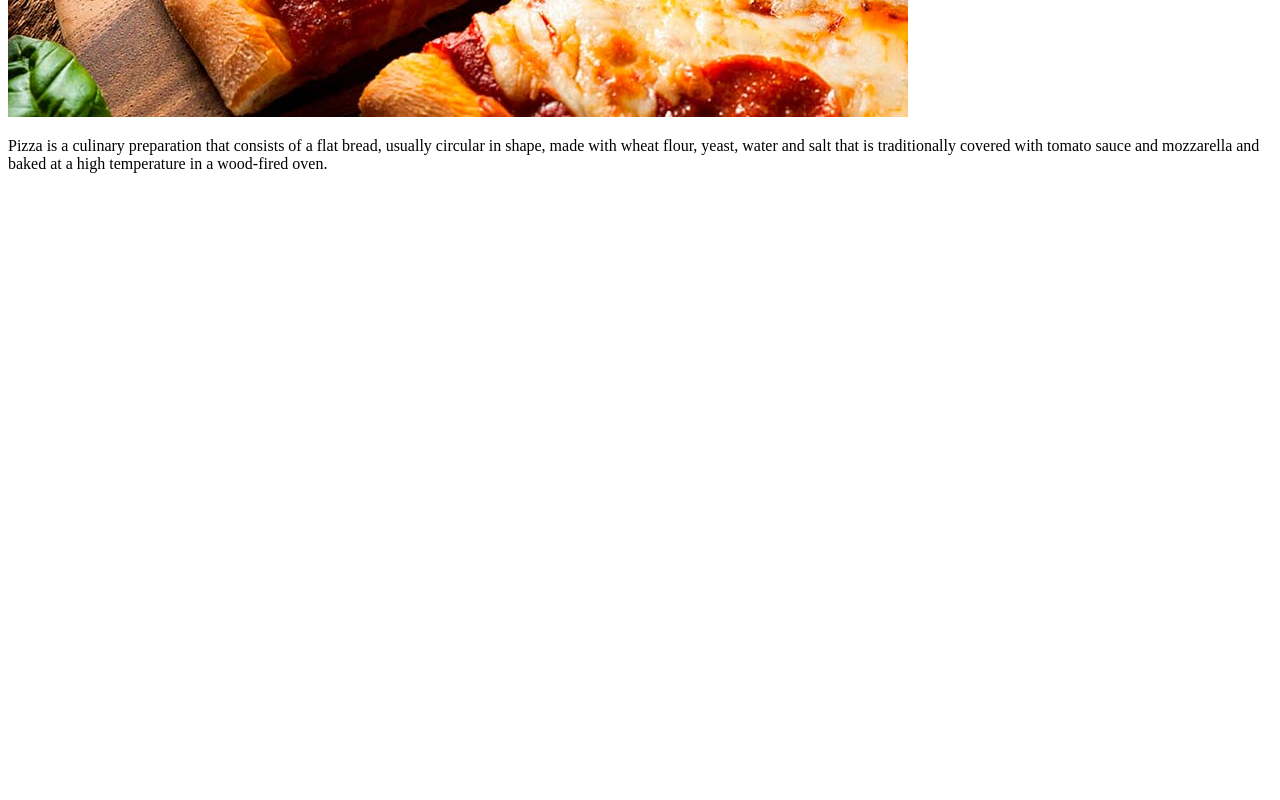
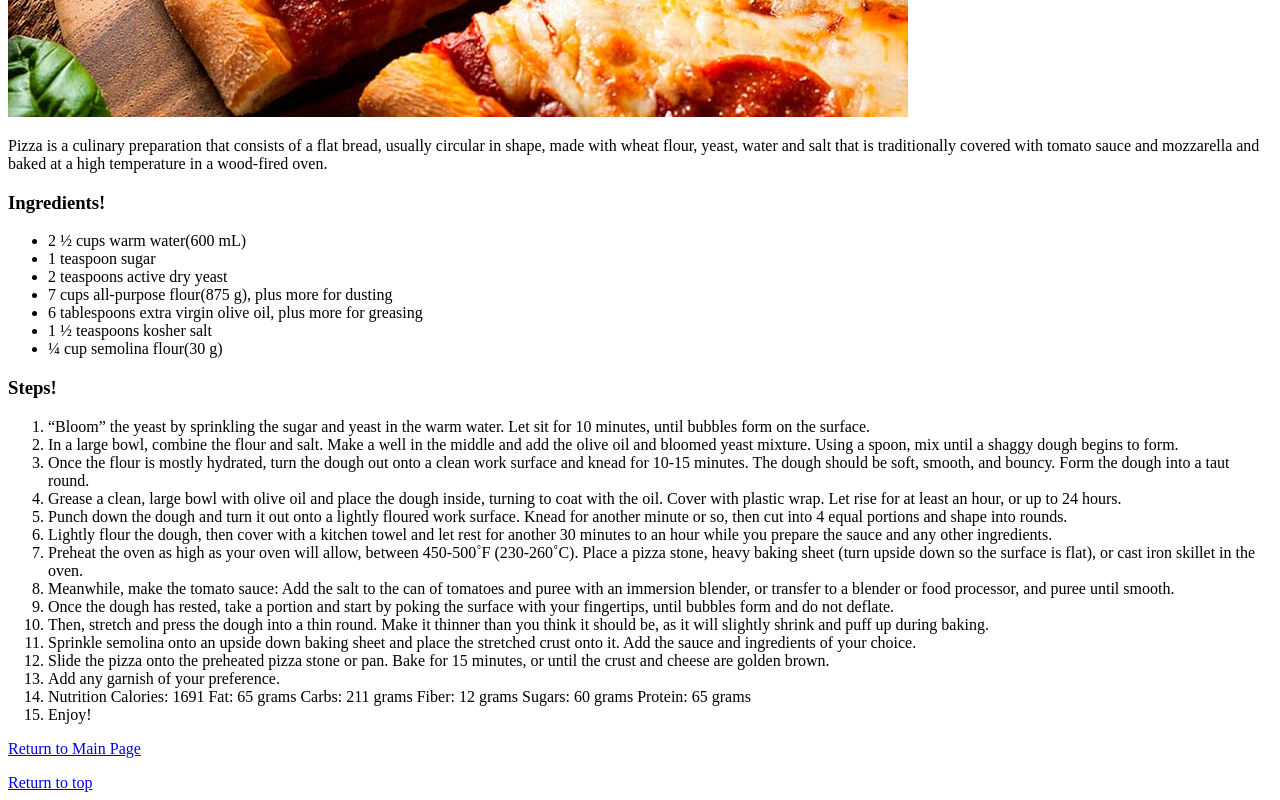
Before and after one commit to TheDarkWolfJG/odin-recipes, a plain HTML site: page recipes/pizza.html in a window 1280 px wide. Shown: the part 522-1322 px from the top of the page. Before the commit the page ends 800 px from the top, so only its background shows below. Drawn offline with Linux system fonts and the light colour scheme.

Commit message:
Pagina terminada, muy buena practica de The Odin Project

```diff
--- a/recipes/pizza.html
+++ b/recipes/pizza.html
@@ -14,5 +14,45 @@
 
     <!--Deinicion del plato-->
     <p>Pizza is a culinary preparation that consists of a flat bread, usually circular in shape, made with wheat flour, yeast, water and salt that is traditionally covered with tomato sauce and mozzarella and baked at a high temperature in a wood-fired oven.</p>
+
+    <!--Ingredientes-->
+
+    <h3>Ingredients!</h3>
+
+    <ul>
+        <li>2 ½ cups warm water(600 mL)</li>
+        <li>1 teaspoon sugar</li>
+        <li>2 teaspoons active dry yeast</li>
+        <li>7 cups all-purpose flour(875 g), plus more for dusting</li>
+        <li>6 tablespoons extra virgin olive oil, plus more for greasing</li>
+        <li>1 ½ teaspoons kosher salt</li>
+        <li>¼ cup semolina flour(30 g)</li>
+    </ul>
+
+    <!--Pasos-->
+    <h3>Steps!</h3>
+
+    <ol>
+        <li>“Bloom” the yeast by sprinkling the sugar and yeast in the warm water. Let sit for 10 minutes, until bubbles form on the surface.</li>
+        <li>In a large bowl, combine the flour and salt. Make a well in the middle and add the olive oil and bloomed yeast mixture. Using a spoon, mix until a shaggy dough begins to form.</li>
+        <li>Once the flour is mostly hydrated, turn the dough out onto a clean work surface and knead for 10-15 minutes. The dough should be soft, smooth, and bouncy. Form the dough into a taut round.</li>
+        <li>Grease a clean, large bowl with olive oil and place the dough inside, turning to coat with the oil. Cover with plastic wrap. Let rise for at least an hour, or up to 24 hours.</li>
+        <li>Punch down the dough and turn it out onto a lightly floured work surface. Knead for another minute or so, then cut into 4 equal portions and shape into rounds.</li>
+        <li>Lightly flour the dough, then cover with a kitchen towel and let rest for another 30 minutes to an hour while you prepare the sauce and any other ingredients.</li>
+        <li>Preheat the oven as high as your oven will allow, between 450-500˚F (230-260˚C). Place a pizza stone, heavy baking sheet (turn upside down so the surface is flat), or cast iron skillet in the oven.</li>
+        <li>Meanwhile, make the tomato sauce: Add the salt to the can of tomatoes and puree with an immersion blender, or transfer to a blender or food processor, and puree until smooth.</li>
+        <li>Once the dough has rested, take a portion and start by poking the surface with your fingertips, until bubbles form and do not deflate.</li>
+        <li>Then, stretch and press the dough into a thin round. Make it thinner than you think it should be, as it will slightly shrink and puff up during baking.</li>
+        <li>Sprinkle semolina onto an upside down baking sheet and place the stretched crust onto it. Add the sauce and ingredients of your choice.</li>
+        <li>Slide the pizza onto the preheated pizza stone or pan. Bake for 15 minutes, or until the crust and cheese are golden brown.</li>
+        <li>Add any garnish of your preference.</li>
+        <li>Nutrition Calories: 1691 Fat: 65 grams Carbs: 211 grams Fiber: 12 grams Sugars: 60 grams Protein: 65 grams</li>
+        <li>Enjoy!</li>
+     </ol>
+
+    <!--Links para regresar a la pagina principal y hacia arriba-->
+    <a href="../index.html">Return to Main Page</a>
+    <p></p>
+    <a href="../recipes/pizza.html">Return to top</a>
 </body>
 </html>
```
Also changed, not shown: index.html (+1 -1 lines), recipes/baked-dijon-salmon.html (+31 -0 lines), recipes/tuna-fish-salad.html (+28 -0 lines).
